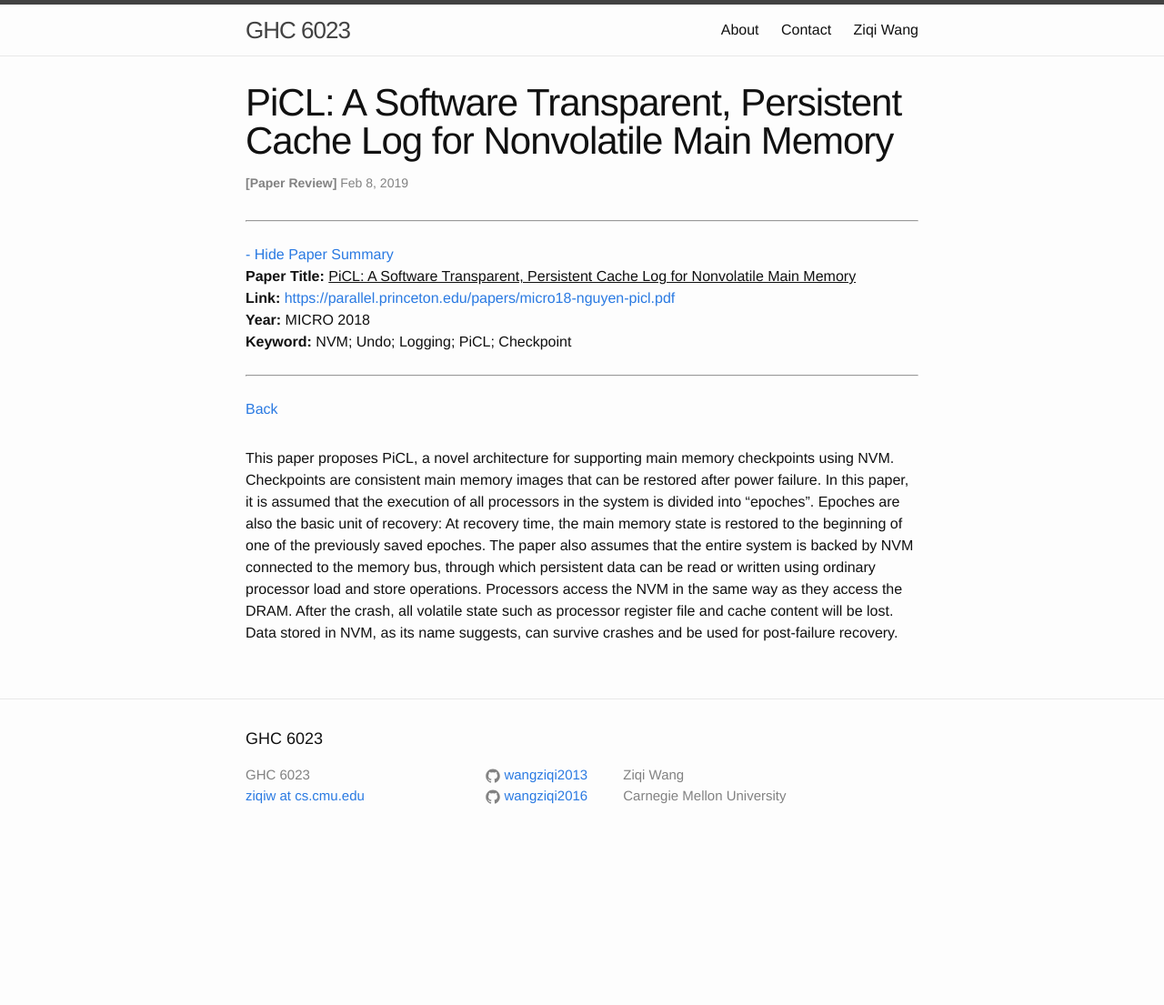
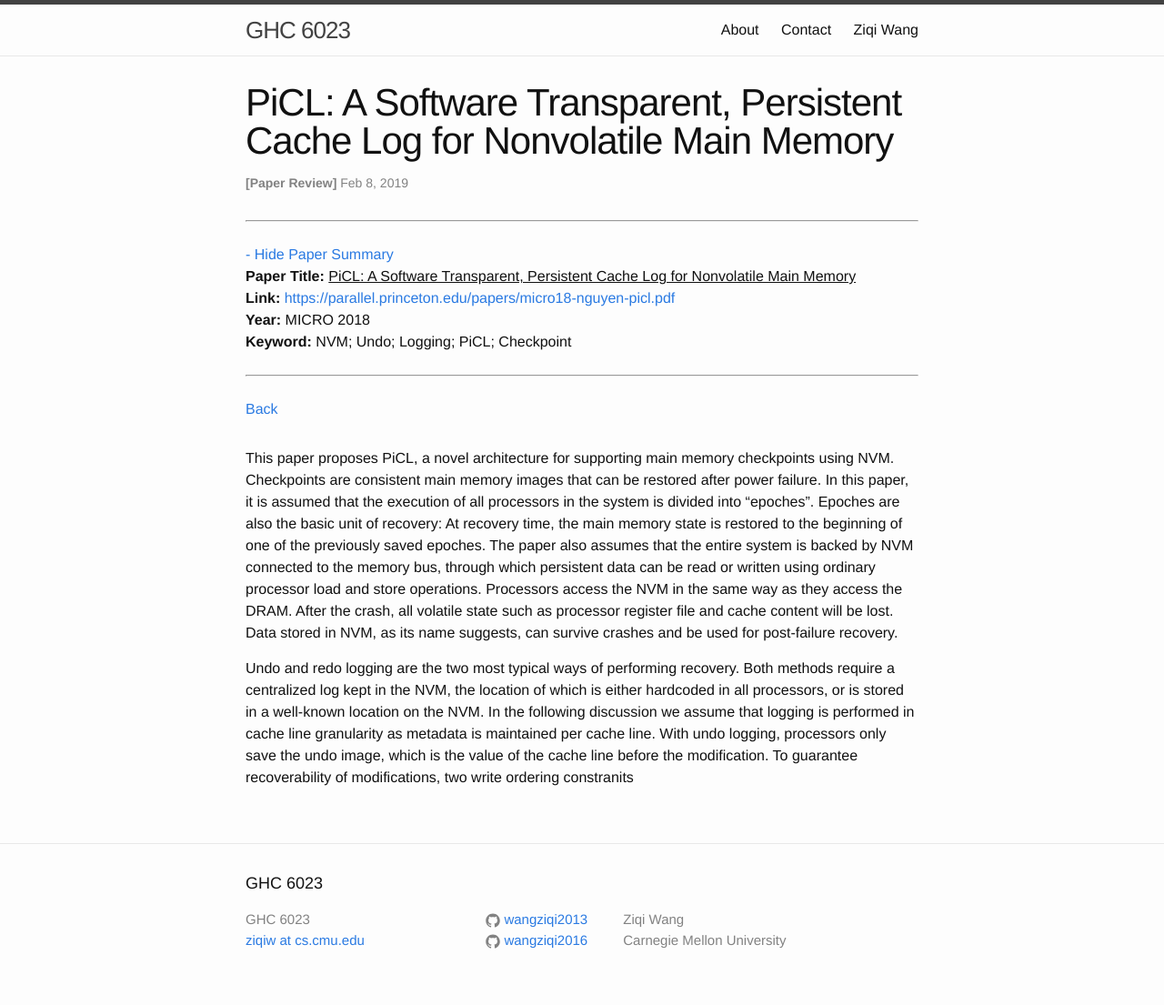
Before and after one commit to wangziqi2013/wangziqi2013.github.io, a Jekyll site: the page built from _posts/2019-02-08-picl.markdown, in a window 1280 px wide. Shown: the whole page at 91% size. Built offline with Jekyll 4.4.1, drawn with Linux system fonts in a browser that asks for light colours; before the commit the page ends 946 px from its top, so only the background shows below that.

Commit message:
Adding undo logging

```diff
--- a/_posts/2019-02-08-picl.markdown
+++ b/_posts/2019-02-08-picl.markdown
@@ -21,3 +21,9 @@ that the entire system is backed by NVM connected to the memory bus, through whi
 written using ordinary processor load and store operations. Processors access the NVM in the same way as they access
 the DRAM. After the crash, all volatile state such as processor register file and cache content will be lost. Data
 stored in NVM, as its name suggests, can survive crashes and be used for post-failure recovery.
+
+Undo and redo logging are the two most typical ways of performing recovery. Both methods require a centralized log kept
+in the NVM, the location of which is either hardcoded in all processors, or is stored in a well-known location on the NVM.
+In the following discussion we assume that logging is performed in cache line granularity as metadata is maintained per
+cache line. With undo logging, processors only save the undo image, which is the value of the cache line before the modification.
+To guarantee recoverability of modifications, two write ordering constranits
```
